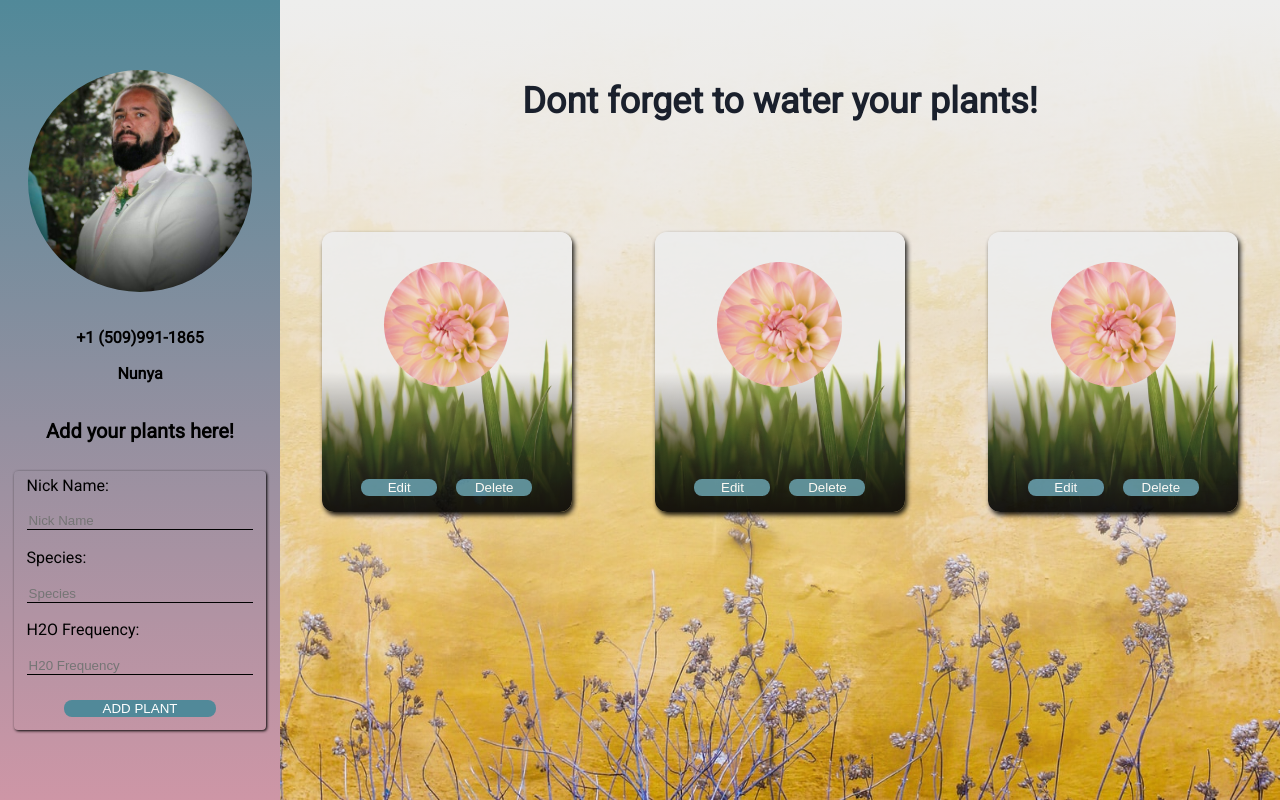
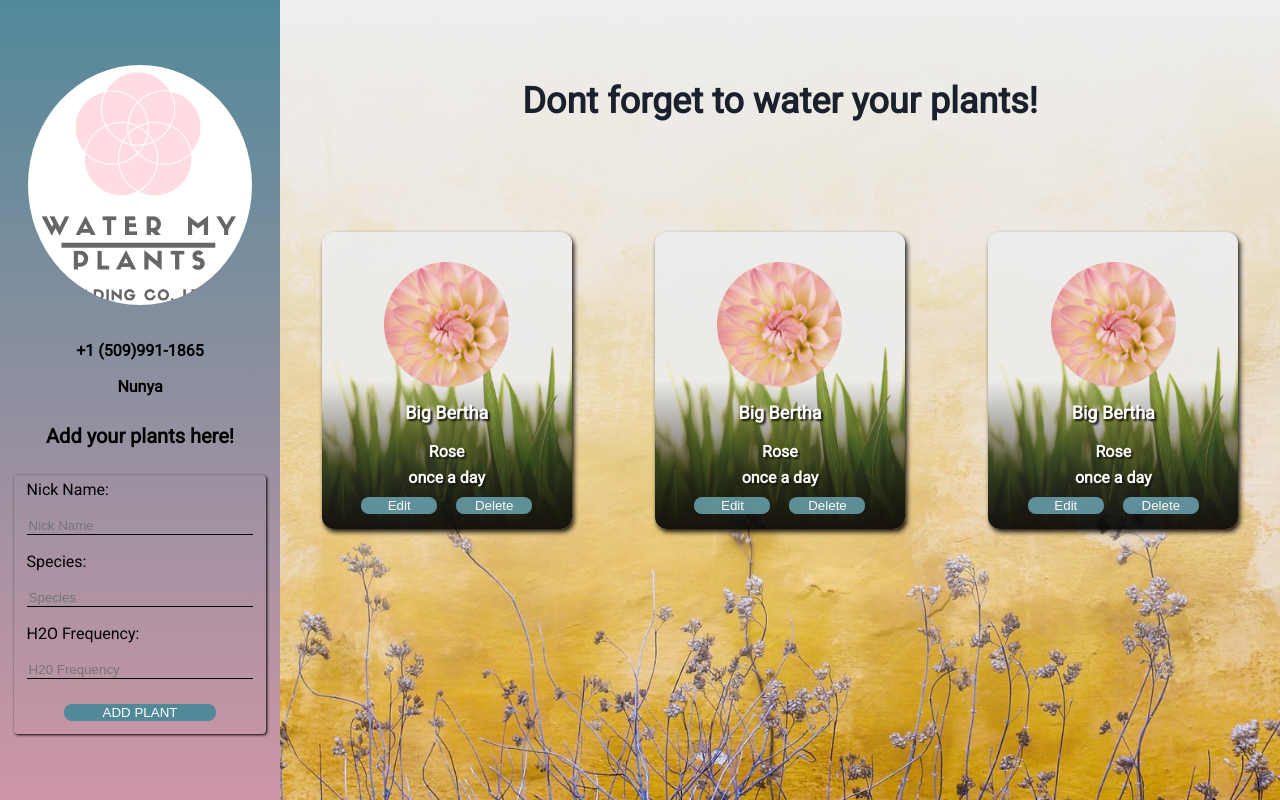
Before and after one commit to Water-MyPlants/FRONT-END, a React (Create React App) app: page /plants in a window 1280 px wide. Built offline with nearby package versions, Linux system fonts and the light colour scheme; sample sign-in values are in the browser's storage.

Commit message:
updated styling on plant cards

```diff
--- a/src/components/PlantCard.js
+++ b/src/components/PlantCard.js
@@ -14,9 +14,9 @@ const PlantCard = ({ plant, editingPlant, deletePlant }) => {
   return (
     <PlantCardStyle className="plant-card">
       <div className='plant-img' />
-      <h2>{plant.id}</h2>
-      <h3>{plant.species}</h3>
-      <h3>{plant.h3oFrequency}</h3>
+      <h2>Big Bertha{plant.nickName}</h2>
+      <h3>Rose{plant.species}</h3>
+      <h3>once a day{plant.h2oFrequency}</h3>
       <div className='btn-container'>
       <button onClick={onEdit}>Edit</button>
       <button onClick={onDelete}>Delete</button>
@@ -74,13 +74,16 @@ const PlantCardStyle = styled.article`
     background-size: cover;
   }
   h2 {
+    font-size: 1.8rem;
+    text-align: center;
+    color: white;
+    text-shadow: 2px 2px 2px black;
+  }
+  h3 {
+    margin: 2%;
     font-size: 1.6rem;
     text-align: center;
     color: white;
-  }
-  h3 {
-    font-size: 1.5rem;
-    text-align: center;
-    color: white;
+    text-shadow: 2px 2px 2px black;
   }
 `;
--- a/src/components/ProfileCard.js
+++ b/src/components/ProfileCard.js
@@ -1,11 +1,11 @@
 import React from 'react';
-import profileImg from '../assets/profile-img.jpg';
+import waterLogo from '../assets/waterLogo.png';
 import styled from 'styled-components'
 
 const ProfileCard = () => {
     return (
         <ProfileCardStyle className='profile-container'>
-            <img alt='profile thumbnail' src={profileImg}/>
+            <img alt='profile thumbnail' src={waterLogo}/>
             <h3 className='profile-phone'>+1 (509)991-1865</h3>
             <h3 className='profile-password'>Nunya</h3>
         </ProfileCardStyle>
```
